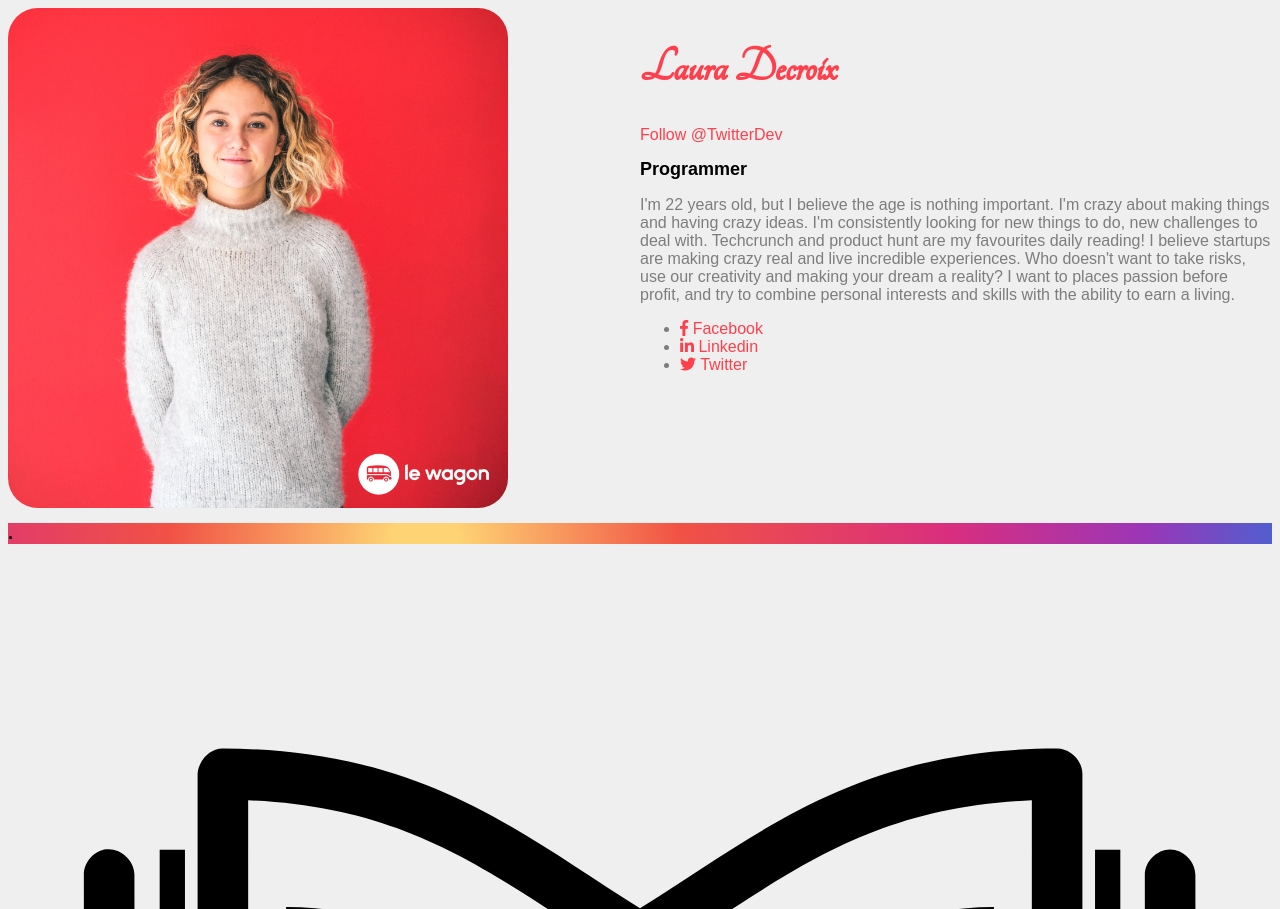
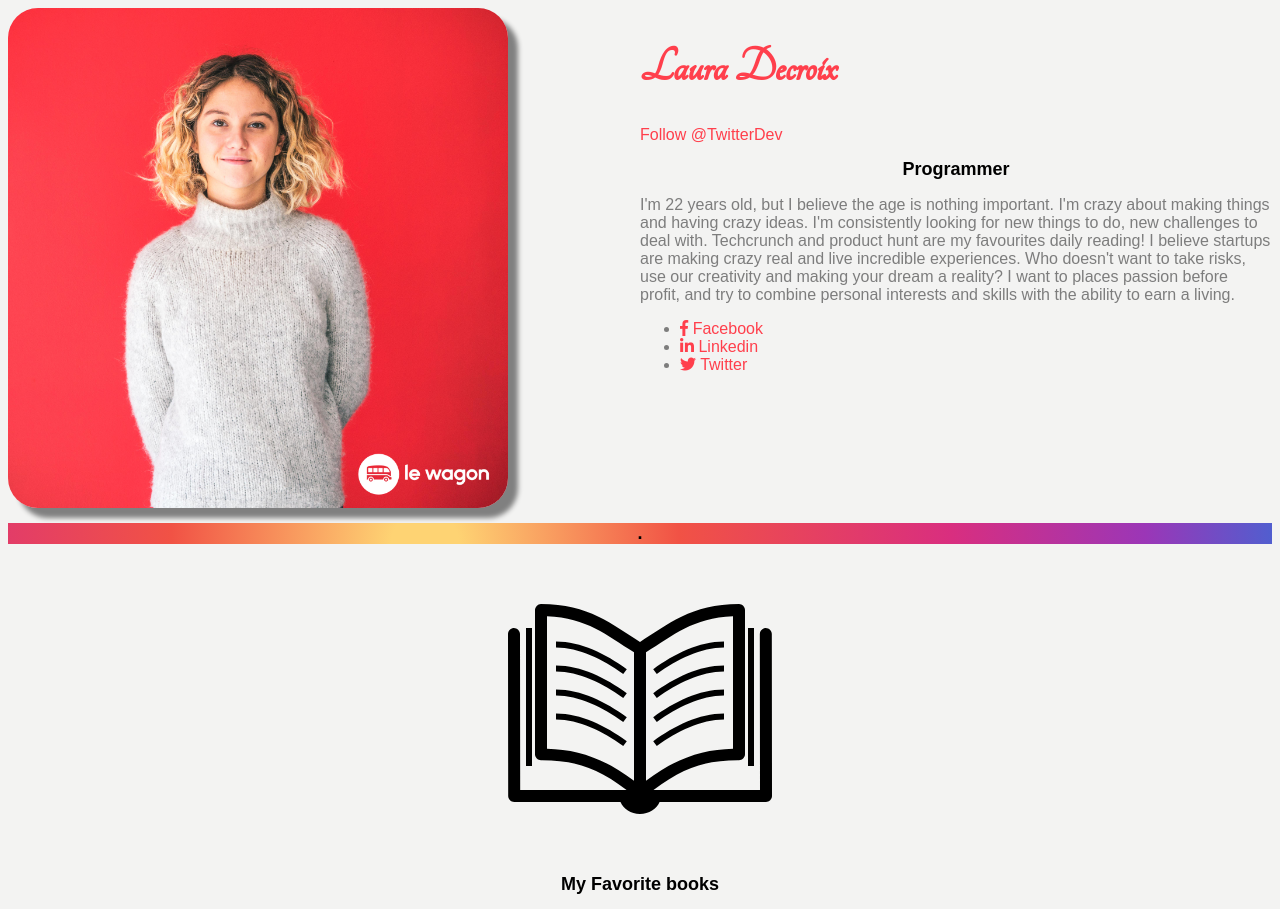
Before and after one commit to Lauradecroix/profile, a plain HTML site: page index.html in a window 1280 px wide. Shown: the top 909 px of the page. Drawn offline with Linux system fonts and the light colour scheme.

Commit message:
Update style.css

```diff
--- a/style.css
+++ b/style.css
@@ -1,5 +1,5 @@
 body{
-  background: #efefef;
+  background: #b1b0ad26;
   font-family: 'Montserrat', sans-serif;
   font-weight: 300;
   color:  #7d7d7d;
@@ -17,6 +17,7 @@ h2{
   color: black;
   font-weight: 300;
   font-weight: bold;
+  text-align: center;
 }
 
 h3{
@@ -24,6 +25,7 @@ h3{
   font-weight: 300;
   color: black;
   text-decoration: underline;
+
 }
 
 a{
@@ -41,6 +43,7 @@ table{
   font-size: 15px;
   line-height: 1.6em;
 }
+
 
 .row {
     display: flex;
@@ -67,7 +70,14 @@ footer{
 
 #photoprofil{
     border-radius: 30px;
+    box-shadow: 10px 10px 5px grey;
 }
+
+img.displayed {
+    display: block;
+    margin-left: auto;
+    margin-right: auto;
+    width: 300px}
 
 .center {
   border-radius: 30px;
```
